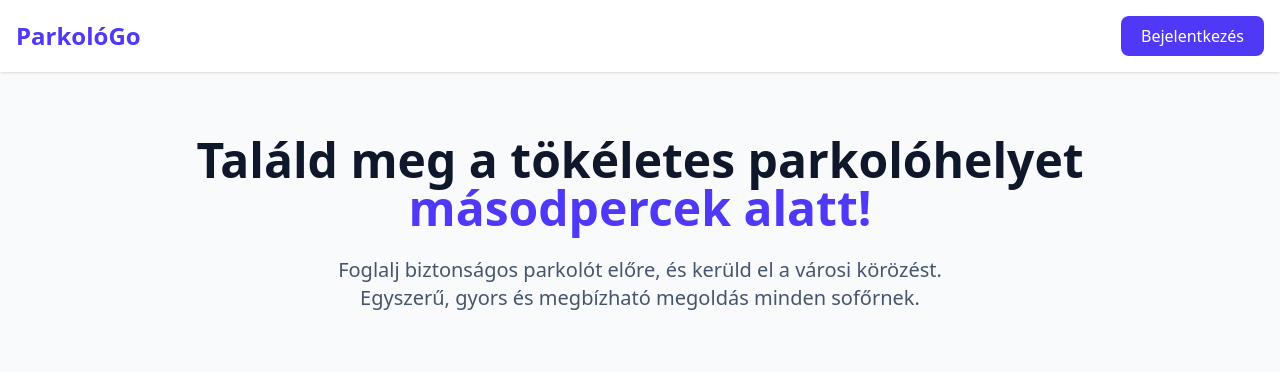
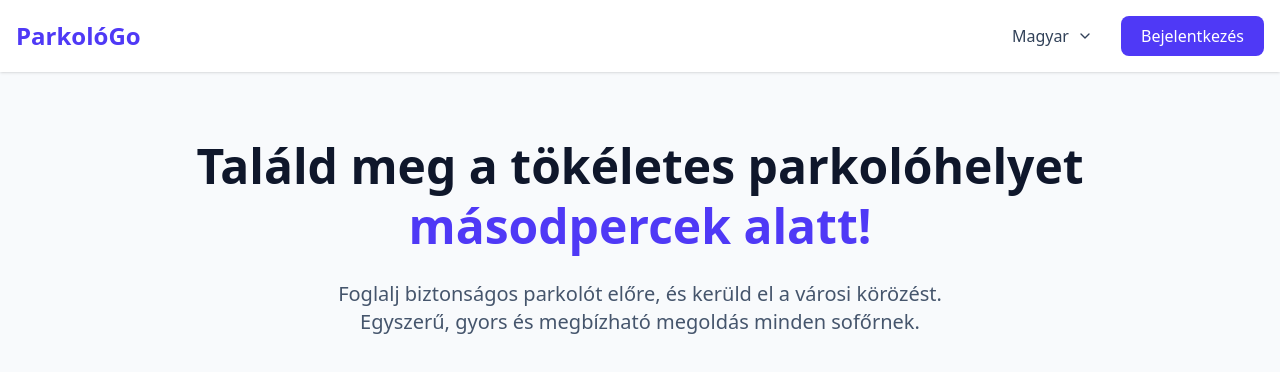
Before and after one commit to gancsdavid0/webtech, a React app in the folder frontend/: page / in a window 1280 px wide. Shown: the top 372 px of the page. Built offline with nearby package versions, Linux system fonts and the light colour scheme; the HTML template or start-up script is replaced by a standard one.

Commit message:
Nyelvválasztó létrehozása (Magyar + Angol + Japán)

```diff
--- a/frontend/package.json
+++ b/frontend/package.json
@@ -11,6 +11,7 @@
   },
   "dependencies": {
     "@tailwindcss/vite": "^4.0.0-alpha.31",
+    "flag-icons": "^7.5.0",
     "lucide-react": "^0.577.0",
     "react": "^19.2.0",
     "react-dom": "^19.2.0",
--- a/frontend/src/App.jsx
+++ b/frontend/src/App.jsx
@@ -1,15 +1,18 @@
 import { BrowserRouter as Router, Routes, Route } from 'react-router-dom';
 import Home from './pages/Home';
 import Login from './pages/Login';
+import { LanguageProvider } from './context/LanguageContext';
 
 function App() {
   return (
+    <LanguageProvider>
       <Router>
         <Routes>
           <Route path="/" element={<Home />} />
           <Route path="/login" element={<Login />} />
         </Routes>
       </Router>
+    </LanguageProvider>
   );
 }
 
--- /dev/null
+++ b/frontend/src/context/LanguageContext.jsx
@@ -0,0 +1,15 @@
+import { createContext, useState, useContext } from 'react';
+
+const LanguageContext = createContext();
+
+export const LanguageProvider = ({ children }) => {
+  const [currentLang, setCurrentLang] = useState({ code: 'HU', name: 'Magyar' });
+
+  return (
+    <LanguageContext.Provider value={{ currentLang, setCurrentLang }}>
+      {children}
+    </LanguageContext.Provider>
+  );
+};
+
+export const useLanguage = () => useContext(LanguageContext);
--- a/frontend/src/pages/Home.jsx
+++ b/frontend/src/pages/Home.jsx
@@ -1,28 +1,76 @@
+import { useState } from 'react';
 import { useNavigate } from 'react-router-dom';
+import { ChevronDown } from 'lucide-react';
+import { translations } from '../translations.js';
+import { useLanguage } from '../context/LanguageContext';
 
 const Home = () => {
-  const navigate = useNavigate()
+  const navigate = useNavigate();
+
+  // Globálisan kiválasztott nyelv
+  const { currentLang, setCurrentLang } = useLanguage();
+  const [langOpen, setLangOpen] = useState(false);
+
+  const t = translations[currentLang.code];
+
+  const languages = [
+    { code: 'HU', name: 'Magyar' },
+    { code: 'EN', name: 'English' },
+    { code: 'JP', name: '日本語'}
+  ];
 
   return (
     <div className="min-h-screen bg-slate-50">
-      {/* Hero Section */}
-      <header className="bg-white shadow-sm">
+      <header className="bg-white shadow-sm sticky top-0 z-50">
         <nav className="max-w-7xl mx-auto px-4 py-4 flex justify-between items-center">
           <h1 className="text-2xl font-bold text-indigo-600">ParkolóGo</h1>
-          <button onClick={() => navigate('/login')} className="bg-indigo-600 text-white px-5 py-2 rounded-lg hover:bg-indigo-700 transition">
-            Bejelentkezés
-          </button>
+
+          <div className="flex items-center gap-4">
+            <div className="relative">
+              <button
+                onClick={() => setLangOpen(!langOpen)}
+                className="flex items-center gap-2 px-3 py-2 rounded-lg hover:bg-slate-100 transition text-slate-700 font-medium"
+              >
+                <span>{currentLang.name}</span>
+                <ChevronDown size={16} className={`transition-transform ${langOpen ? 'rotate-180' : ''}`} />
+              </button>
+
+              {langOpen && (
+                <div className="absolute right-0 mt-2 w-40 bg-white border border-slate-100 rounded-xl shadow-xl z-50 overflow-hidden">
+                  {languages.map((lang) => (
+                    <button
+                      key={lang.code}
+                      onClick={() => {
+                        // Globális nyelállítás
+                        setCurrentLang(lang);
+                        setLangOpen(false);
+                      }}
+                      className="w-full flex items-center px-4 py-3 hover:bg-indigo-50 text-slate-700 transition text-left font-medium"
+                    >
+                      <span>{lang.name}</span>
+                    </button>
+                  ))}
+                </div>
+              )}
+            </div>
+
+            <button
+              onClick={() => navigate('/login')}
+              className="bg-indigo-600 text-white px-5 py-2 rounded-lg hover:bg-indigo-700 transition font-medium"
+            >
+              {t.login}
+            </button>
+          </div>
         </nav>
       </header>
 
       <main className="max-w-7xl mx-auto px-4 py-16 text-center">
-        <h2 className="text-5xl font-extrabold text-slate-900 mb-6">
-          Találd meg a tökéletes parkolóhelyet <br />
-          <span className="text-indigo-600">másodpercek alatt!</span>
+        <h2 className="text-5xl font-extrabold text-slate-900 mb-6 leading-tight">
+          {t.title} <br />
+          <span className="text-indigo-600">{t.subtitle}</span>
         </h2>
-        <p className="text-xl text-slate-600 mb-10 max-w-2xl mx-auto">
-          Foglalj biztonságos parkolót előre, és kerüld el a városi körözést.
-          Egyszerű, gyors és megbízható megoldás minden sofőrnek.
+        <p className="text-xl text-slate-600 mb-10 max-w-2xl mx-auto font-medium">
+          {t.description}
         </p>
 
         {/* Ide kerül egy olyan rész ami kilistázza milyen helyszíneken vannak parkolók */}
--- a/frontend/src/pages/Login.jsx
+++ b/frontend/src/pages/Login.jsx
@@ -1,30 +1,35 @@
 import { useState } from 'react';
 import { useNavigate } from 'react-router-dom';
 import { Eye, EyeOff } from 'lucide-react';
+import { translations } from '../translations.js';
+import { useLanguage } from '../context/LanguageContext';
 
 const Login = () => {
   const navigate = useNavigate();
   const [showPassword, setShowPassword] = useState(false);
+
+  const { currentLang } = useLanguage();
+  const t = translations[currentLang.code];
 
   return (
     <div className="min-h-screen flex items-center justify-center bg-gradient-to-br from-indigo-100 to-white p-6">
       <div className="bg-white p-8 rounded-3xl shadow-2xl w-full max-w-md border border-indigo-50">
         <div className="text-center mb-8">
           <h2 className="text-3xl font-extrabold text-slate-900">ParkolóGo</h2>
-          <p className="text-slate-500 mt-2">Kérjük, jelentkezzen be parkoló foglalásához, vagy meglévő foglalásai kezeléséhez</p>
+          <p className="text-slate-500 mt-2">{t.login_subtitle}</p>
         </div>
 
         <form className="space-y-5">
           <div>
-            <label className="block text-sm font-semibold text-slate-700 mb-1">E-mail</label>
+            <label className="block text-sm font-semibold text-slate-700 mb-1">{t.email}</label>
             <input
               type="email"
               className="w-full px-4 py-3 rounded-xl border border-slate-200 focus:ring-2 focus:ring-indigo-500 outline-none transition"
-              placeholder="valami@email.hu"
+              placeholder="mail@mail.example"
             />
           </div>
           <div className="relative">
-            <label className="block text-sm font-semibold text-slate-700 mb-1">Jelszó</label>
+            <label className="block text-sm font-semibold text-slate-700 mb-1">{t.password}</label>
             <input
             type={showPassword ? "text" : "password"}
             className="w-full px-4 py-3 rounded-xl border border-slate-200 focus:ring-2 focus:ring-indigo-500 outline-none transition"
@@ -40,7 +45,7 @@ const Login = () => {
             </button>
           </div>
           <button className="w-full bg-indigo-600 hover:bg-indigo-700 text-white font-bold py-3 rounded-xl shadow-lg shadow-indigo-200 transition-all active:scale-95">
-            Bejelentkezés
+            {t.login}
           </button>
         </form>
 
@@ -49,7 +54,7 @@ const Login = () => {
             onClick={() => navigate('/')}
             className="text-indigo-600 hover:text-indigo-800 font-medium transition"
           >
-            ← Vissza a kezdőlapra
+            {t.back_to_home}
           </button>
         </div>
       </div>
--- /dev/null
+++ b/frontend/src/translations.js
@@ -0,0 +1,35 @@
+// Az összes fordítás
+export const translations = {
+  HU: {
+    title: "Találd meg a tökéletes parkolóhelyet",
+    subtitle: "másodpercek alatt!",
+    description: "Foglalj biztonságos parkolót előre, és kerüld el a városi körözést. Egyszerű, gyors és megbízható megoldás minden sofőrnek.",
+    login: "Bejelentkezés",
+    login_subtitle: "Kérjük, jelentkezzen be parkoló foglalásához, vagy meglévő foglalásai kezeléséhez",
+    email: "E-mail",
+    password: "Jelszó",
+    back_to_home: "← Vissza a kezdőlapra"
+  },
+
+  EN: {
+    title: "Find the perfect parking spot",
+    subtitle: "in seconds!",
+    description: "Book a secure parking spot in advance and avoid driving in circles. Simple, fast, and reliable solution for every driver.",
+    login: "Login",
+    login_subtitle: "Please log in to book a parking space or manage your existing bookings",
+    email: "Email",
+    password: "Password",
+    back_to_home: "← Back to Home"
+  },
+
+  JP: {
+    title: "最適な駐車場を",
+    subtitle: "すぐに見つけましょう！",
+    description: "事前に安全な駐車場を予約して, 街中をぐるぐる回るのを避けましょう。すべてのドライバーにとってシンプルで速く, 信頼できるソリューションです。",
+    login: "ログイン",
+    login_subtitle: "駐車場の予約や予約管理を行うには、ログインしてください",
+    email: "メールアドレス",
+    password: "パスワード",
+    back_to_home: "← ホームに戻る"
+  }
+};
```
Lines whose indentation alone changed are shown as unchanged.
